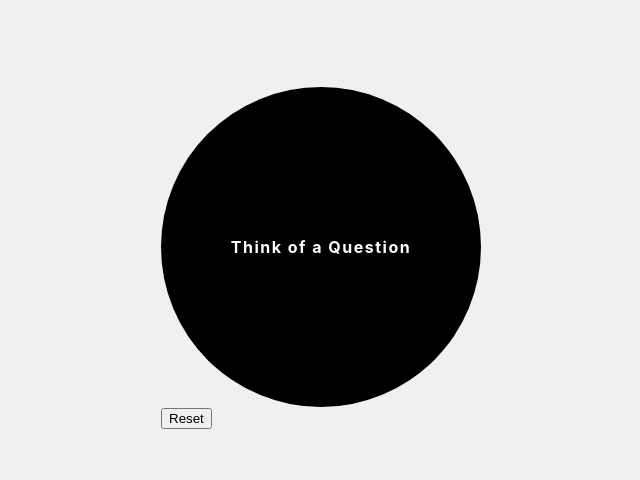
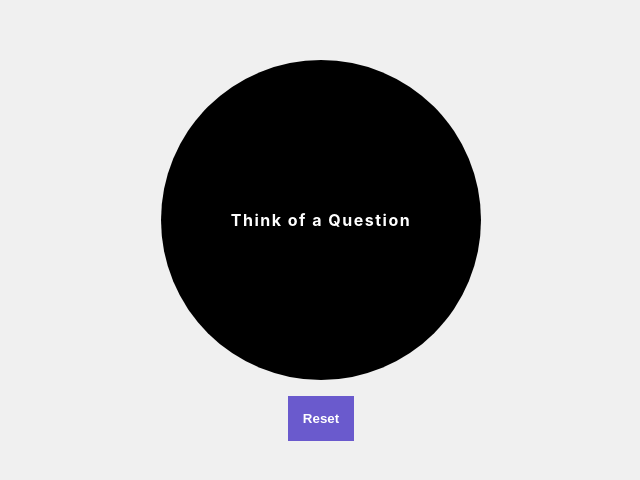
Before and after one commit to quentinikeno/Springboard-SEC-Unit-39.4-React-State-Exercise, a React (Create React App) app: page / in a window 1280 px wide. Shown: the part 142-622 px from the top of the page, without its empty margins (319-959 px from the left). Built offline with nearby package versions, Linux system fonts and the light colour scheme.

Commit message:
Add styles for reset button.

```diff
--- a/src/EightBall.css
+++ b/src/EightBall.css
@@ -8,6 +8,7 @@
 	display: flex;
 	justify-content: center;
 	align-items: center;
+	cursor: pointer;
 }
 
 .black {
@@ -25,3 +26,16 @@
 .goldenrod {
 	background-color: goldenrod;
 }
+.EightBall-reset-div {
+	text-align: center;
+}
+
+#EightBall-reset-button {
+	background: slateblue;
+	border: 0;
+	color: white;
+	font-weight: bold;
+	padding: 15px;
+	cursor: pointer;
+	margin: 1rem auto;
+}
```
